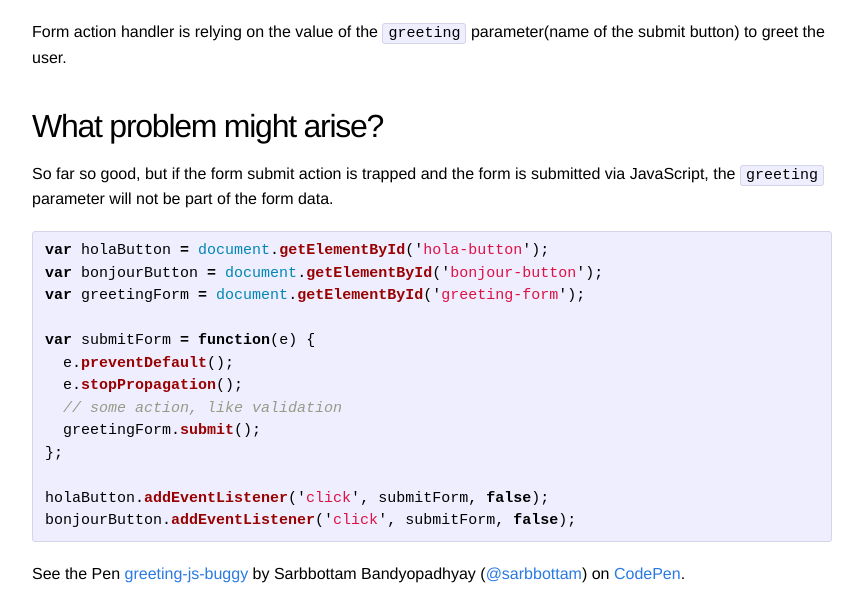
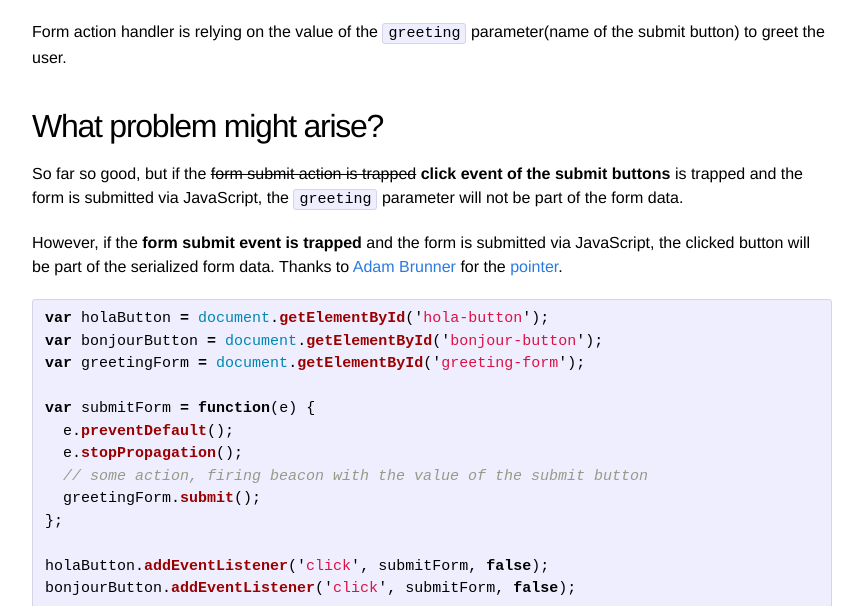
Before and after one commit to sarbbottam/sarbbottam.github.io, a Jekyll site: the page built from _posts/2014-10-27-tale-of-two-submit-buttons.markdown, in a window 1280 px wide and 1400 px high, scrolled down 1491 px. Shown: the part 95-701 px from the top of the window, without its empty margins (208-1071 px from the left). Built offline with Jekyll 4.4.1, drawn with Linux system fonts in a browser that asks for light colours; Markdown is read by kramdown in place of the engine named in the settings; comment, search, counter and statistics services are not loaded; some of the changed text lies outside the part shown; grey boxes are pictures that could not be loaded.

Commit message:
incorporated feedback on form submit

```diff
--- a/_config.yml
+++ b/_config.yml
@@ -8,8 +8,8 @@
 github_username:  sarbbottam
 
 # Build settings
-# markdown: kramdown
+#markdown: kramdown
 markdown: redcarpet
 redcarpet:
-  extensions: ["no_intra_emphasis", "fenced_code_blocks", "autolink", "tables", "with_toc_data"]
+  extensions: ["no_intra_emphasis", "fenced_code_blocks", "autolink", "tables", "with_toc_data", "strikethrough"]
 permalink: pretty
--- a/_posts/2014-10-27-tale-of-two-submit-buttons.markdown
+++ b/_posts/2014-10-27-tale-of-two-submit-buttons.markdown
@@ -52,7 +52,10 @@
 
 ## What problem might arise?
 
-So far so good, but if the form submit action is trapped and the form is submitted via JavaScript, the ``greeting`` parameter will not be part of the form data.
+So far so good, but if the ~~form submit action is trapped~~ **click event of the submit buttons** is trapped and the form is submitted via JavaScript, the ``greeting`` parameter will not be part of the form data.
+
+However, if the **form submit event is trapped** and the form is submitted via JavaScript, the clicked button will be part of the serialized form data.
+Thanks to [Adam Brunner](https://twitter.com/clcpolevaulter) for the [pointer](https://twitter.com/clcpolevaulter/status/529822434287841280).
 
 {% highlight javascript %}
 var holaButton = document.getElementById('hola-button');
@@ -62,7 +65,7 @@
 var submitForm = function(e) {
   e.preventDefault();
   e.stopPropagation();
-  // some action, like validation
+  // some action, firing beacon with the value of the submit button
   greetingForm.submit();
 };
 
@@ -76,6 +79,36 @@
 Since the ``greeting`` parameter is not present the form action handler behavior is buggy.
 
 ## Proposed solution
+
+Instead of listening to submit button click, listening to form submit resolves the issue. Sweet and simple.
+
+But the whole idea of the [previously proposed solution](#(previously)-proposed-solution-(not-optimal)) was to detect which submit button was clicked.
+
+The submit button clicked can be detected with ``document.activeElement``.
+
+{% highlight javascript %}
+var greetingForm = document.getElementById('greeting-form');
+
+var submitForm = function(e) {
+  e.preventDefault();
+  e.stopPropagation();
+  // which submit button is clicked
+  var activeElement = document.activeElement;
+  if(activeElement.type === 'submit' && activeElement.name !== '') {
+    console.log(activeElement.value);
+  }
+  // some action, firing beacon with the value of the submit button
+  greetingForm.submit();
+};
+
+greetingForm.addEventListener('submit', submitForm, false);
+
+{% endhighlight %}
+
+<p data-height="280" data-theme-id="0" data-slug-hash="fkjGH" data-default-tab="result" data-user="sarbbottam" class='codepen'>See the Pen <a href='http://codepen.io/sarbbottam/pen/fkjGH/'>greeting-js-proper</a> by Sarbbottam Bandyopadhyay (<a href='http://codepen.io/sarbbottam'>@sarbbottam</a>) on <a href='http://codepen.io'>CodePen</a>.</p>
+<script async src="//assets.codepen.io/assets/embed/ei.js"></script>
+
+## (Previously) Proposed solution (not optimal)
 
 Using a ``hidden input`` to track the user action (the button clicked).
 {% highlight html %}
@@ -116,3 +149,8 @@
 
 ## Wrap up
 Technically, the [proposed solution](#proposed-solution) holds good for any number of submit buttons but more than two submit button might not be a desired user experience.
+
+Thanks to [Chris Coyier](https://twitter.com/chriscoyier) for the [mention](https://twitter.com/chriscoyier/status/527375172136108032), [Adam Brunner](https://twitter.com/clcpolevaulter) for the [suggestion](https://twitter.com/clcpolevaulter/status/529822434287841280) and internet for its feedback.
+
+<blockquote class="twitter-tweet" lang="en"><p><a href="https://twitter.com/chriscoyier">@chriscoyier</a> <a href="https://twitter.com/sarbbottam">@sarbbottam</a> Why wouldn&#39;t you just use a form submit event instead of a click handler? <a href="http://t.co/IhGCmxUvo2">http://t.co/IhGCmxUvo2</a></p>&mdash; Adam Brunner (@clcpolevaulter) <a href="https://twitter.com/clcpolevaulter/status/529822434287841280">November 5, 2014</a></blockquote>
+<script async src="//platform.twitter.com/widgets.js" charset="utf-8"></script>
```
